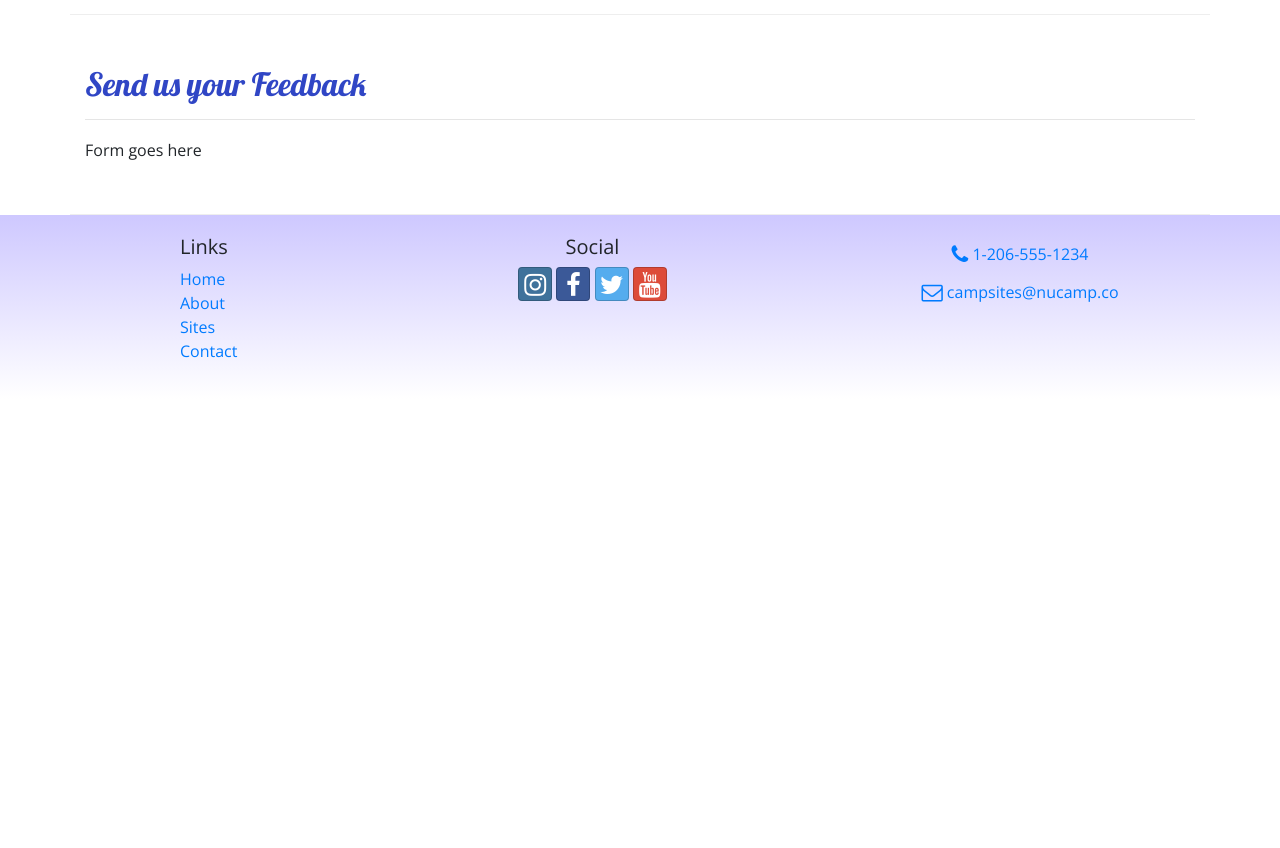
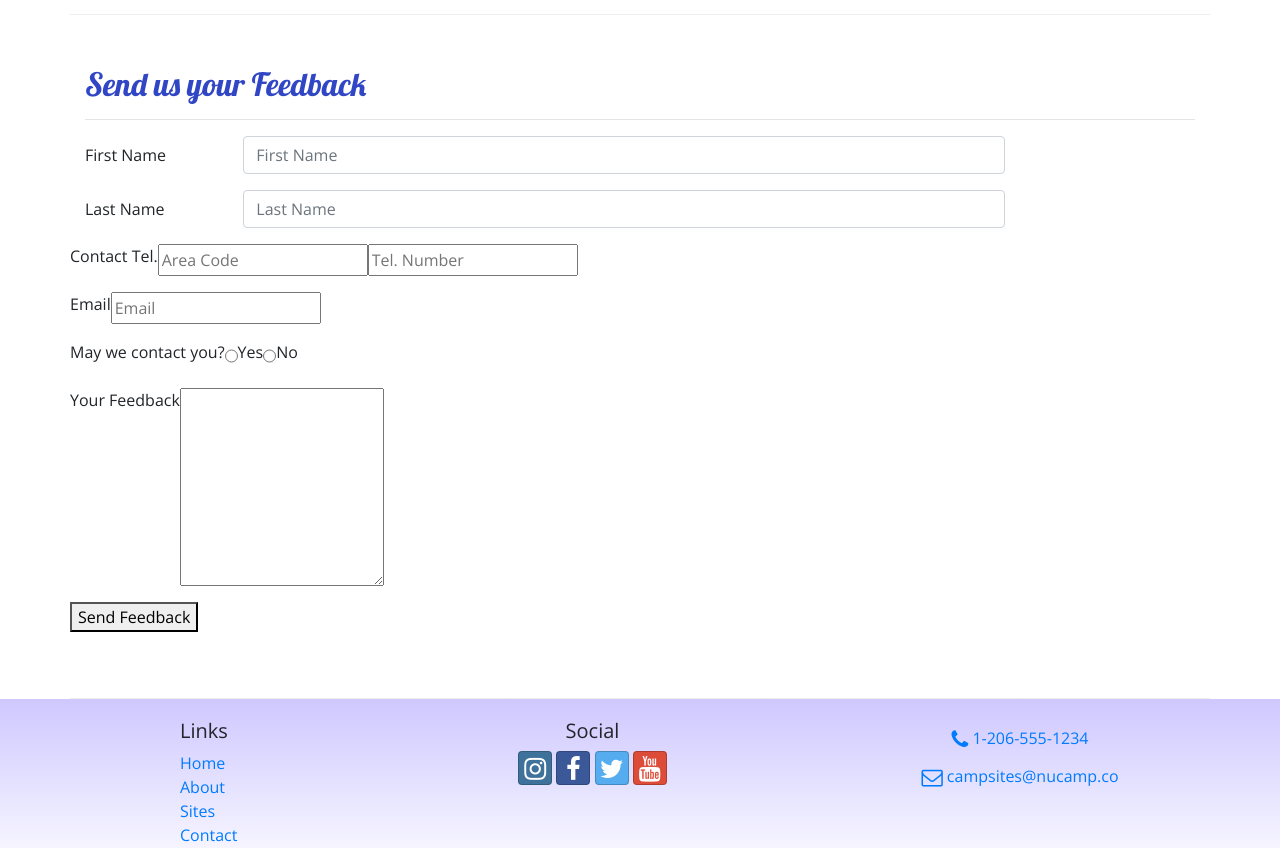
Before and after one commit to Aben25/NuCamp, a website: page contactus.html in a window 1280 px wide. Shown: the part 560-1408 px from the top of the page. Before the commit the page ends 959 px from the top, so only its background shows below. Drawn offline with nearby package versions, Linux system fonts and the light colour scheme.

Commit message:
contact form updated

```diff
--- a/contactus.html
+++ b/contactus.html
@@ -84,8 +84,55 @@
                 <h2>Send us your Feedback</h2>
                 <hr />
             </div>
+
             <div class="col-md-10">
-                Form goes here
+                <form>
+                    <div class="form-group row">
+                        <label for="firstName" class="col-md-2 col-form-label">First Name</label>
+                        <div class="col-md 10">
+                            <input type="text" class="form-control" id="firstName" name="firstName"
+                                placeholder="First Name" />
+                        </div>
+                    </div>
+                    <div class="form-group row">
+                        <label for="lastName" class="col-md-2 col-form-label">Last Name</label>
+                        <div class="col-md-10">
+                            <input type="text" class="form-control" name="lastName" id="lastName"
+                                placeholder="Last Name" />
+                        </div>
+                    </div>
+                    <div class="form-group row">
+                        <label for="areaCode">Contact Tel.</label>
+                        <input type="tel" id="areaCode" name="areaCode" placeholder="Area Code">
+                        <input type="tel" name="telNum" placeholder="Tel. Number">
+                    </div>
+                    <div class="form-group row">
+                        <label for="email">Email</label>
+                        <input type="email" id="email" name="email" placeholder="Email">
+                    </div>
+                    <div class="form-group row">
+                        May we contact you?
+                        <input type="radio" id="contactYes" name="contactRadios" value="yes">
+                        <label for="contactYes">Yes</label>
+                        <input type="radio" id="contactNo" name="contactRadios" value="no">
+                        <label for="contactNo">No</label>
+                    </div>
+                    <div class="form-group row">
+                        <label for="feedback">Your Feedback</label>
+                        <textarea name="feedback" id="feedback" rows="8"></textarea>
+                    </div>
+                    <div class="form-group row">
+                        <button type="submit">Send Feedback</button>
+                    </div>
+
+
+
+
+
+
+
+
+                </form>
             </div>
         </div>
 
```
